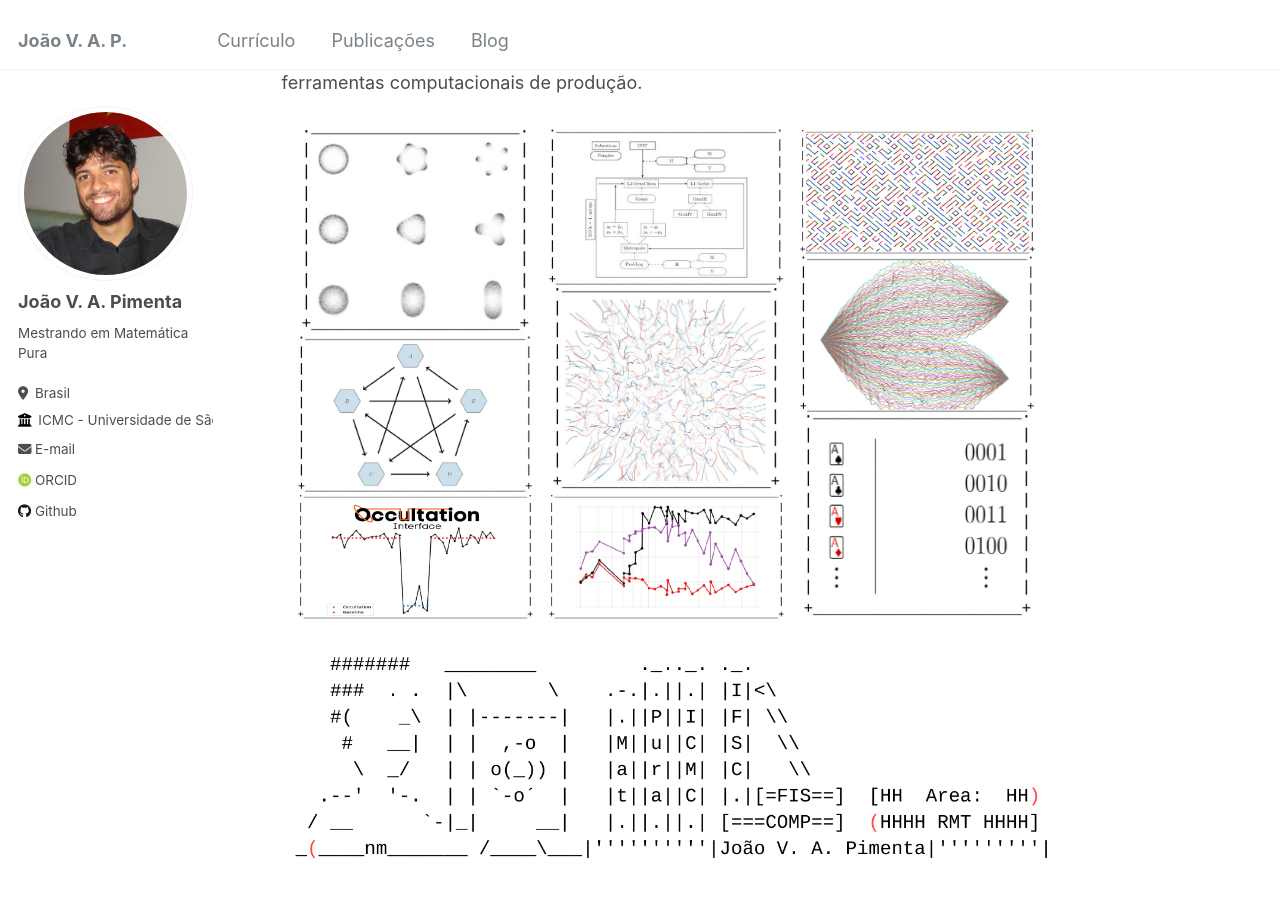
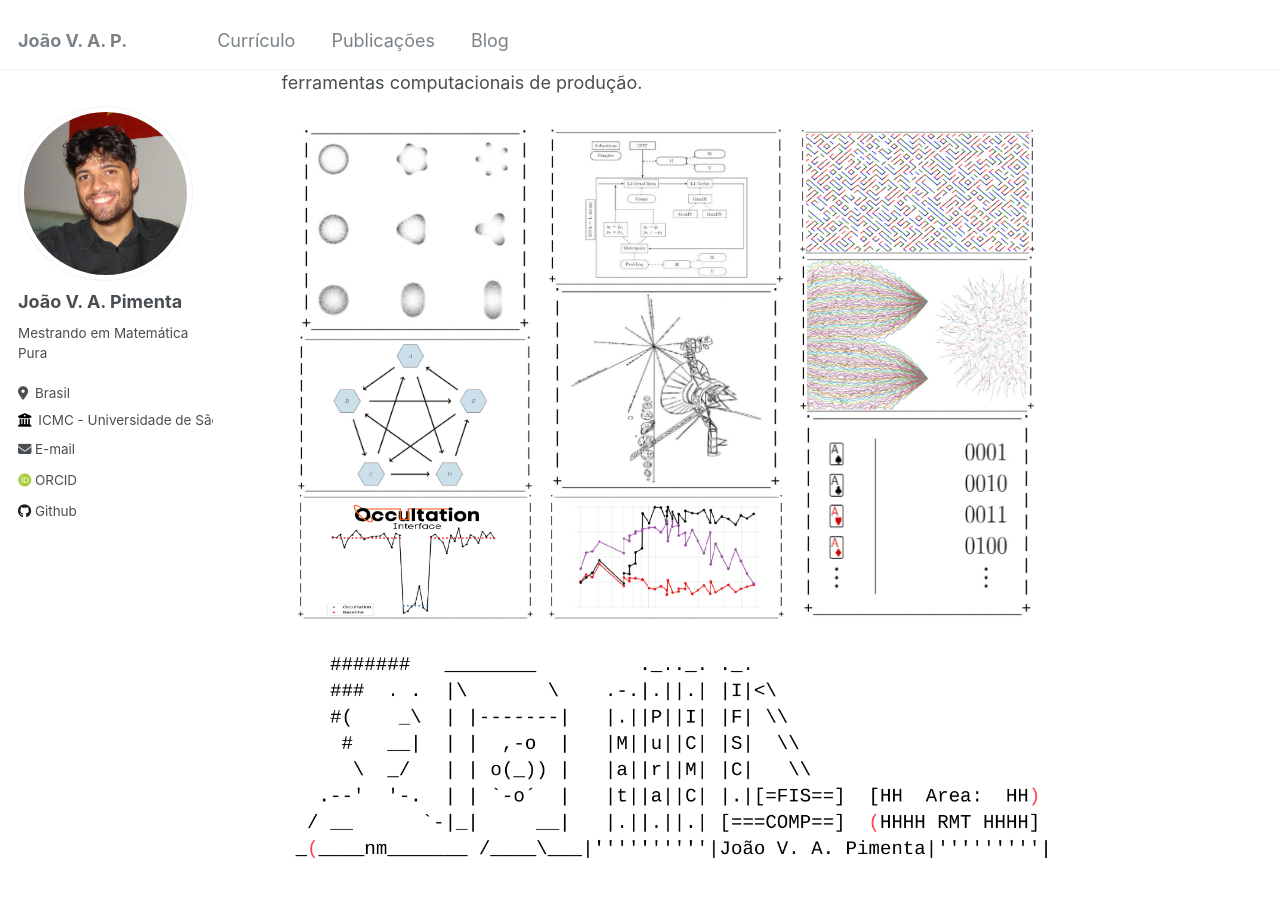
Before and after one commit to Joao-vap/Joao-vap.github.io, a Jekyll site: the page built from _pages/about.md, in a window 1280 px wide and 900 px high, scrolled down 349 px. Shown: the top 897 px of the window. Built offline with Jekyll 4.4.1, drawn with Linux system fonts in a browser that asks for light colours; some web fonts are replaced.

Commit message:
image to blog

```diff
--- a/_pages/about.md
+++ b/_pages/about.md
@@ -50,8 +50,8 @@ Sou bolsista FAPESP de Mestrado do Programa de Pós Graduação em Matemática P
       <a href="https://github.com/Joao-vap/RMT-Code/tree/main/CoulombGas">
         <img src="/images/base/CoulombGasSimulation.jpeg" alt="Coulomb Gas Simulation">
       </a>
-      <a href="https://github.com/Joao-vap/RMT-Code">
-        <img src="/images/base/Exploration.jpeg" alt="Interpolation of samples from Ginibre">
+      <a href="/posts/2024/07/VoyagerGoldenRecord/">
+        <img src="/images/base/Voyager.jpeg" alt="Blog on Voyager">
       </a>
       <a href="/files/ModelosRegressao.pdf">
         <img src="/images/base/Regressao.jpeg" alt="Modelos de Regressao">
```
Also changed, not shown: images/base/DysonBridge.jpeg, images/base/Voyager.jpeg (added).
